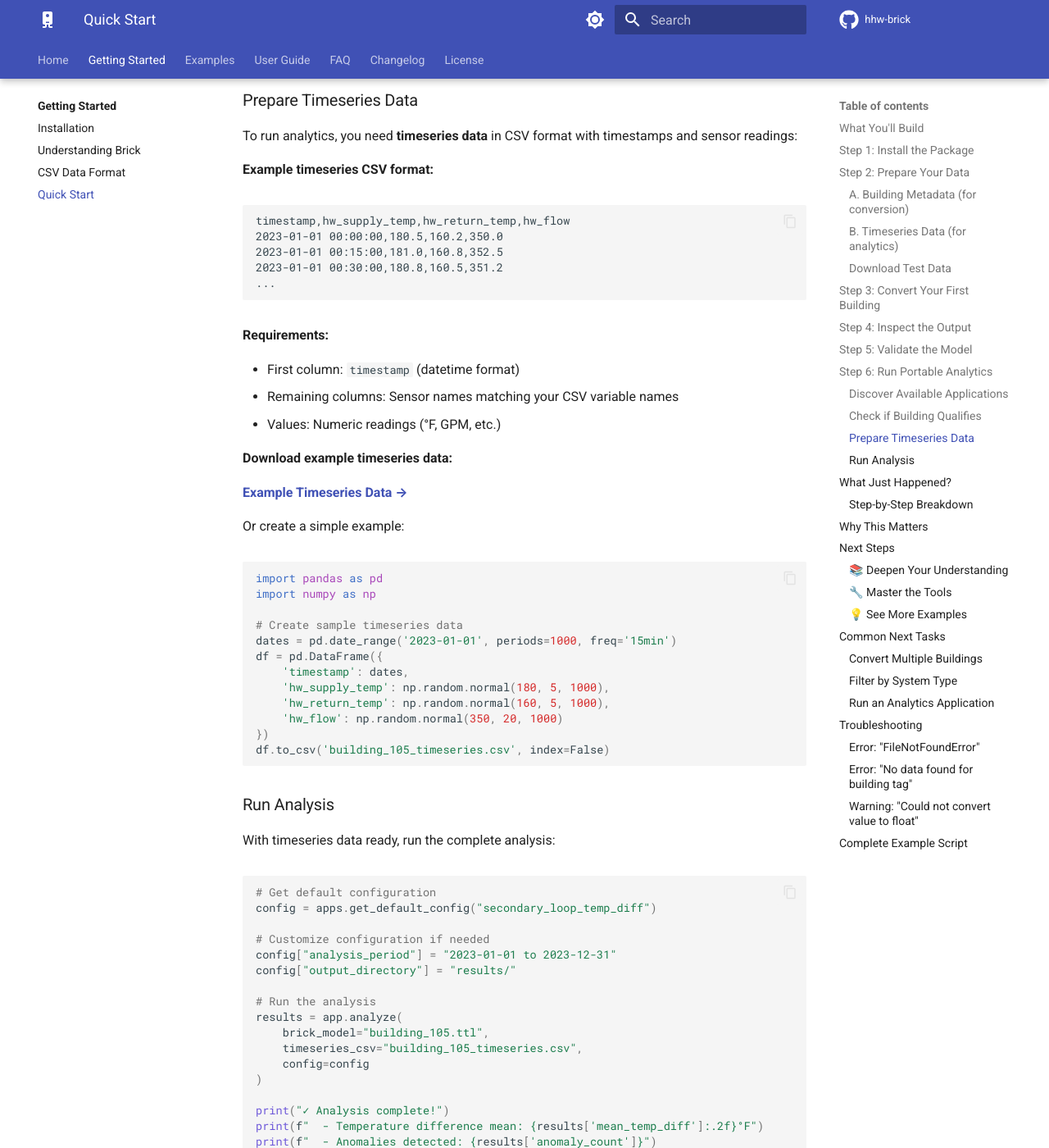
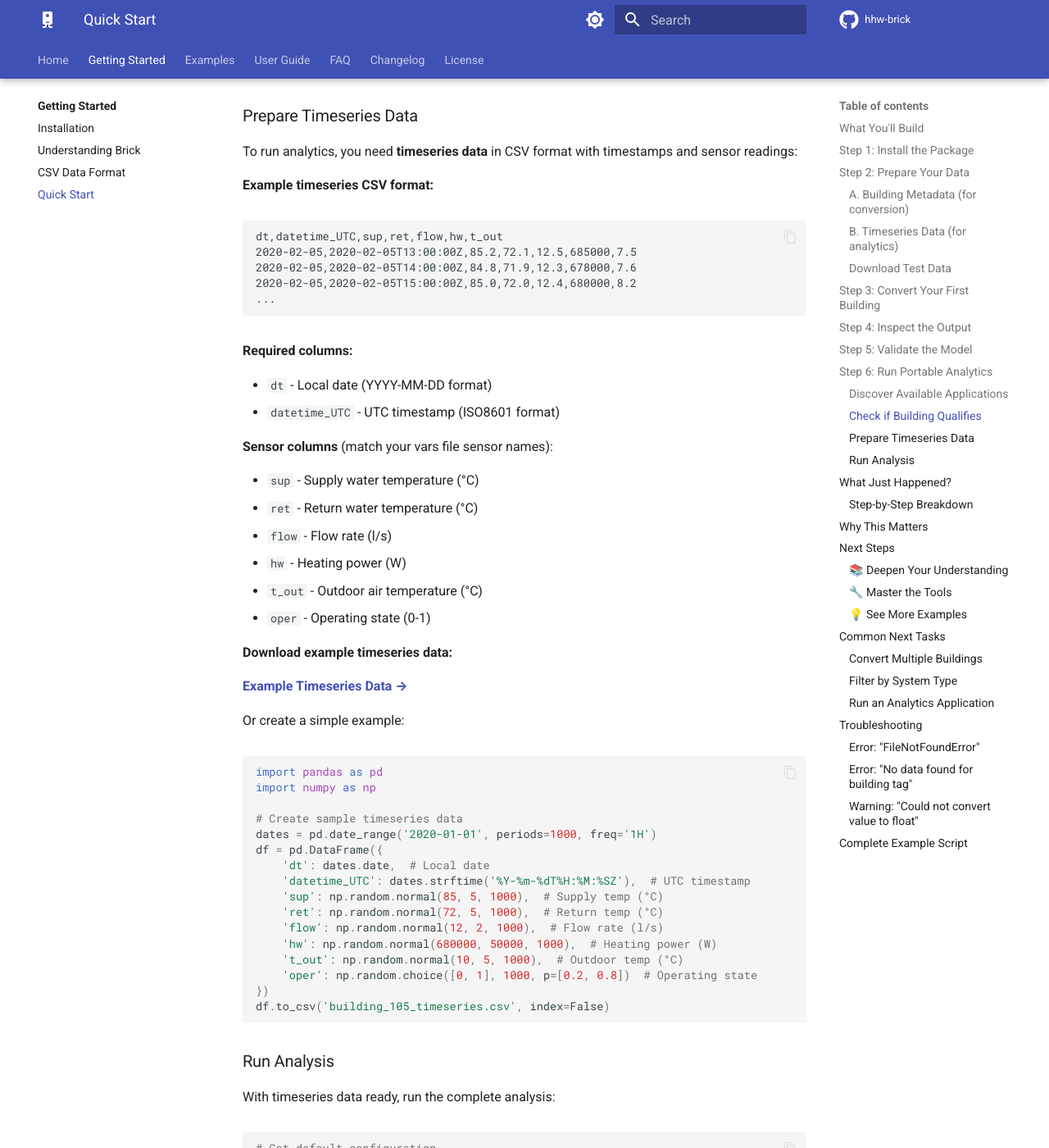
Before and after one commit to CenterForTheBuiltEnvironment/HHW_brick, an MkDocs documentation site: the page built from docs/getting-started/quick-start.md, in a window 1280 px wide and 1400 px high, scrolled down 4821 px. Shown: the whole window at 82% size. Built offline with MkDocs 1.6.1 and Material for MkDocs 9.7.7, drawn with Linux system fonts in a browser that asks for light colours; comment, search, counter and statistics services are not loaded; the version menu is left out; some of the changed text lies outside the part shown.

````diff
--- a/docs/getting-started/quick-start.md
+++ b/docs/getting-started/quick-start.md
@@ -76,11 +76,15 @@ metadata = pd.DataFrame({
 metadata.to_csv('metadata.csv', index=False)
 
 # Create vars_available_by_building.csv
+# IMPORTANT: First 3 columns are skipped, sensors start from column 4
 vars_data = pd.DataFrame({
     'tag': [105],
-    'hw_supply_temp': [1],
-    'hw_return_temp': [1],
-    'hw_flow': [1]
+    'org': ['A'],  # Column 2 (skipped)
+    'datetime': [1],  # Column 3 (skipped)
+    'sup': [1],  # Column 4+ are sensors
+    'ret': [1],
+    'hw': [1],
+    'flow': [1]
 })
 vars_data.to_csv('vars_available_by_building.csv', index=False)
 ```
@@ -227,18 +228,26 @@ To run analytics, you need **timeseries data** in CSV format with timestamps and
 **Example timeseries CSV format:**
 
 ```csv
-timestamp,hw_supply_temp,hw_return_temp,hw_flow
-2023-01-01 00:00:00,180.5,160.2,350.0
-2023-01-01 00:15:00,181.0,160.8,352.5
-2023-01-01 00:30:00,180.8,160.5,351.2
+dt,datetime_UTC,sup,ret,flow,hw,t_out
+2020-02-05,2020-02-05T13:00:00Z,85.2,72.1,12.5,685000,7.5
+2020-02-05,2020-02-05T14:00:00Z,84.8,71.9,12.3,678000,7.6
+2020-02-05,2020-02-05T15:00:00Z,85.0,72.0,12.4,680000,8.2
 ...
 ```
 
-**Requirements:**
+**Required columns:**
 
-- First column: `timestamp` (datetime format)
-- Remaining columns: Sensor names matching your CSV variable names
-- Values: Numeric readings (°F, GPM, etc.)
+- `dt` - Local date (YYYY-MM-DD format)
+- `datetime_UTC` - UTC timestamp (ISO8601 format)
+
+**Sensor columns** (match your vars file sensor names):
+
+- `sup` - Supply water temperature (°C)
+- `ret` - Return water temperature (°C)
+- `flow` - Flow rate (l/s)
+- `hw` - Heating power (W)
+- `t_out` - Outdoor air temperature (°C)
+- `oper` - Operating state (0-1)
 
 **Download example timeseries data:**
 
@@ -251,12 +260,16 @@ import pandas as pd
 import numpy as np
 
 # Create sample timeseries data
-dates = pd.date_range('2023-01-01', periods=1000, freq='15min')
+dates = pd.date_range('2020-01-01', periods=1000, freq='1H')
 df = pd.DataFrame({
-    'timestamp': dates,
-    'hw_supply_temp': np.random.normal(180, 5, 1000),
-    'hw_return_temp': np.random.normal(160, 5, 1000),
-    'hw_flow': np.random.normal(350, 20, 1000)
+    'dt': dates.date,  # Local date
+    'datetime_UTC': dates.strftime('%Y-%m-%dT%H:%M:%SZ'),  # UTC timestamp
+    'sup': np.random.normal(85, 5, 1000),  # Supply temp (°C)
+    'ret': np.random.normal(72, 5, 1000),  # Return temp (°C)
+    'flow': np.random.normal(12, 2, 1000),  # Flow rate (l/s)
+    'hw': np.random.normal(680000, 50000, 1000),  # Heating power (W)
+    't_out': np.random.normal(10, 5, 1000),  # Outdoor temp (°C)
+    'oper': np.random.choice([0, 1], 1000, p=[0.2, 0.8])  # Operating state
 })
 df.to_csv('building_105_timeseries.csv', index=False)
 ```
````
Also changed, not shown: other parts of docs/getting-started/quick-start.md (+8 -11 lines).
